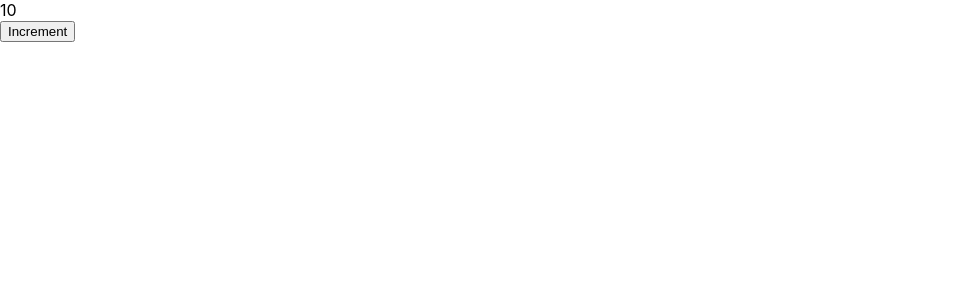
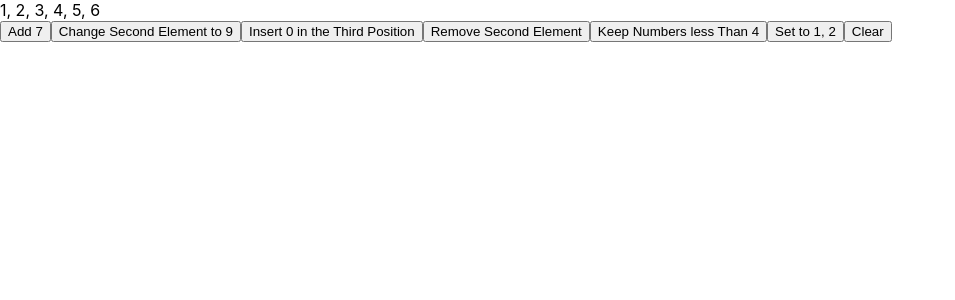
Before and after one commit to johngaitho05/react-hooks, a React (Create React App) app: page / in a window 1280 px wide. Shown: the top 300 px of the page, without its empty margins (0-955 px from the left). Built offline with nearby package versions, Linux system fonts and the light colour scheme.

Commit message:
useArray

```diff
--- /dev/null
+++ b/src/components/custom/useArray.js
@@ -0,0 +1,22 @@
+import useArray from "../helpers/useArray";
+
+// useArray hook makes working with arrays easier
+// It does this by abstracting the commonly performed actions in to simple functions
+export default function App(defaultValue){
+    const {array, set, push, filter, update,insert, remove, clear} = useArray([
+        1,2,3,4,5,6
+    ])
+
+return (
+    <div>
+        <div>{array.join(', ')}</div>
+        <button onClick={() => push(7)}>Add 7</button>
+        <button onClick={() => update(1,9)}>Change Second Element to 9</button>
+        <button onClick={() => insert(2,0)}>Insert 0 in the Third Position</button>
+        <button onClick={() => remove(1)}>Remove Second Element</button>
+        <button onClick={() => filter(n => n < 4)}>Keep Numbers less Than 4</button>
+        <button onClick={() => set([1,2])}>Set to 1, 2</button>
+        <button onClick={clear}>Clear</button>
+    </div>
+)
+}
--- /dev/null
+++ b/src/components/helpers/useArray.js
@@ -0,0 +1,34 @@
+import {useState} from "react";
+
+export default function useArray(defaultValue){
+    const [array, setArray] = useState(defaultValue)
+
+    function push(element){
+        setArray(a => [...a, element])
+    }
+
+    function filter(callback){
+        setArray(a => a.filter(callback))
+    }
+
+    function update(index, newElement){
+        setArray(a => [
+            ...a.slice(0,index),
+            newElement,
+            ...a.slice(index+1, a.length-1)
+        ])
+    }
+    function insert(index, newElement){
+        setArray(a => [...a.slice(0, index),newElement, ...a.slice(index, a.length - 1)])
+    }
+
+    function remove(index){
+        setArray(a => [...a.slice(0,index), ...a.slice(index + 1, a.length - 1)])
+    }
+
+    function clear(){
+        setArray([])
+    }
+
+    return {array, set:setArray, push, filter, update, insert, remove, clear}
+}
--- a/src/index.js
+++ b/src/index.js
@@ -3,7 +3,7 @@ import ReactDOM from 'react-dom/client';
 import './index.css';
 import reportWebVitals from './reportWebVitals';
 //Change the path to test other hooks
-import App from "./components/custom/useUpdateEffect";
+import App from "./components/custom/useArray";
 
 const root = ReactDOM.createRoot(document.getElementById('root'));
 root.render(
```
